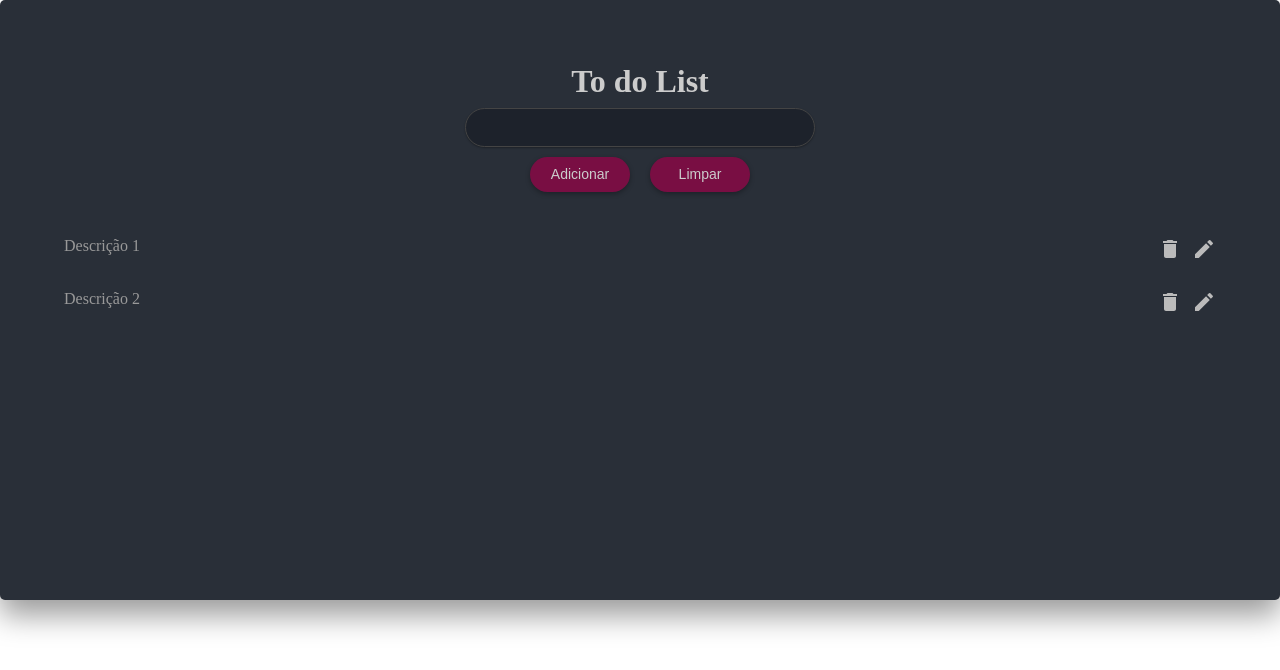
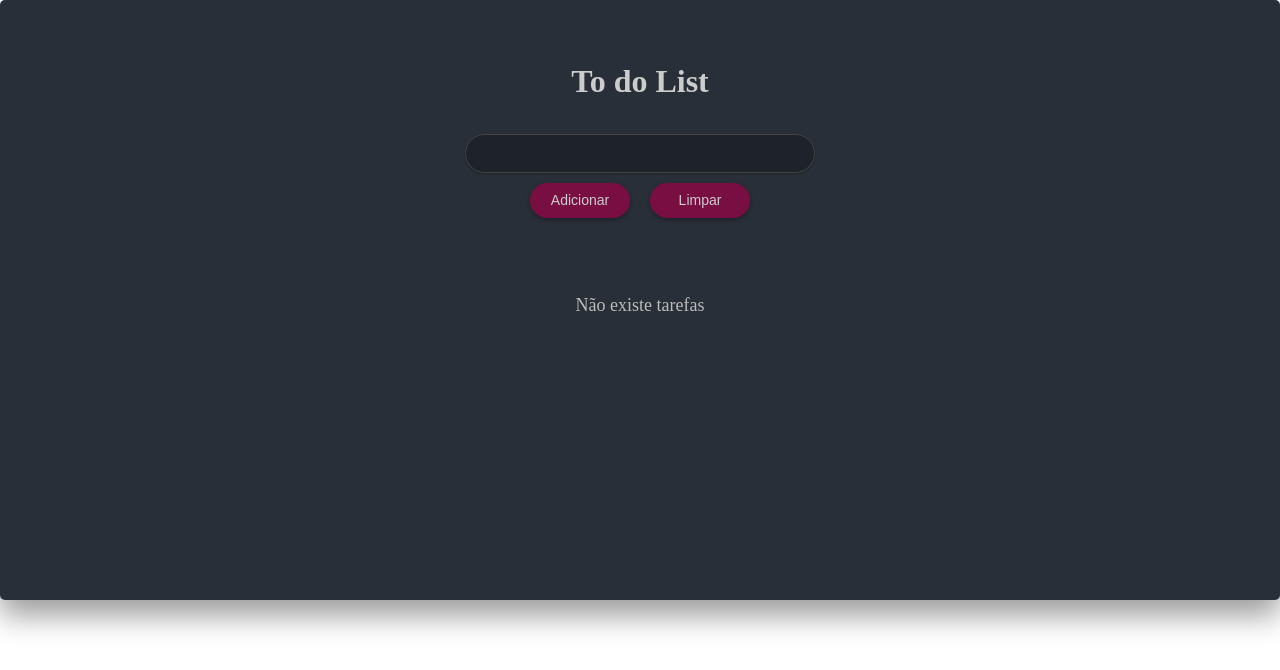
Before and after one commit to moschiel/api-todo-list, a React (Create React App) app in the folder frontend/: page / in a window 1280 px wide. Shown: the top 670 px of the page. Built offline with nearby package versions, Linux system fonts and the light colour scheme.

Commit message:
verifica se não existe tarefas

```diff
--- a/frontend/src/components/Task/styles.css
+++ b/frontend/src/components/Task/styles.css
@@ -12,6 +12,7 @@
 .btn-icons {
   color: #bbb;
   font-size: 16px;
+  cursor: pointer;
 }
 
 .btn-icons:first-child {
--- a/frontend/src/components/TaskList/index.js
+++ b/frontend/src/components/TaskList/index.js
@@ -3,23 +3,27 @@ import './styles.css';
 
 function TaskList(){
   let tasks = [
-    {
-      "id": 1,
-      "description": "Descrição 1"
-    },
-    {
-      "id": 2,
-      "description": "Descrição 2"
-    }
+  //   {
+  //     "id": 1,
+  //     "description": "Descrição 1"
+  //   },
+  //   {
+  //     "id": 2,
+  //     "description": "Descrição 2"
+  //   }
   ];
 
   return (
     <div>
-      <ul className="list-tasks">
-        {tasks.map(task => {
-          return <Task task={task} key={task.id}/>
-        })}
-      </ul>
+      {tasks.length ? (
+        <ul className="list-tasks">
+          {tasks.map(task => {
+            return <Task task={task} key={task.id}/>
+          })}
+        </ul>
+      ) : (
+        <div className="no-tasks">Não existe tarefas</div>
+      )}
     </div>
   );
 }
--- a/frontend/src/components/TaskList/styles.css
+++ b/frontend/src/components/TaskList/styles.css
@@ -5,3 +5,10 @@
   overflow: hidden;
   overflow-y: auto;
 }
+
+.no-tasks {
+  display: flex;
+  justify-content: center;
+  font-size: 18px;
+  color: #bbb;
+}
```
